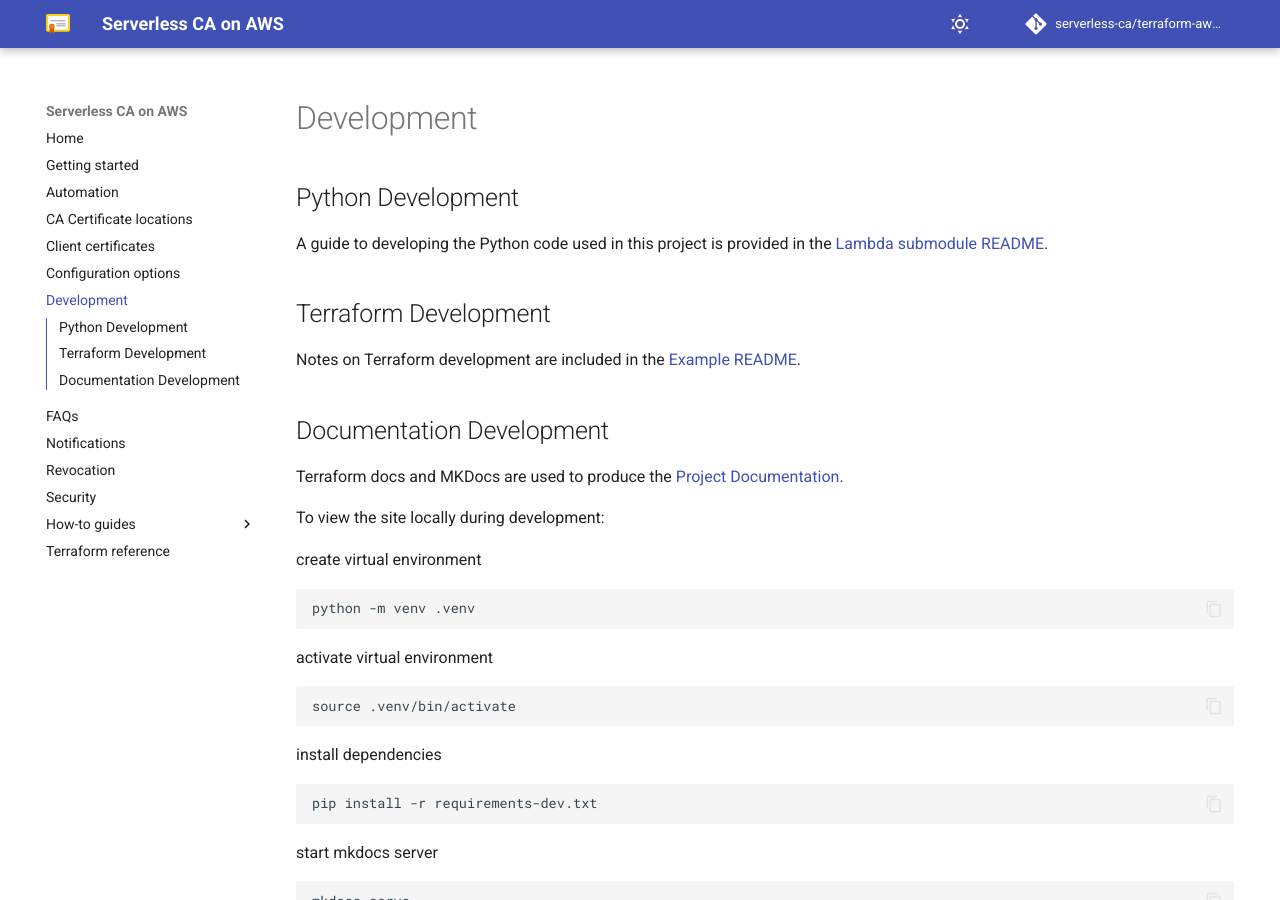
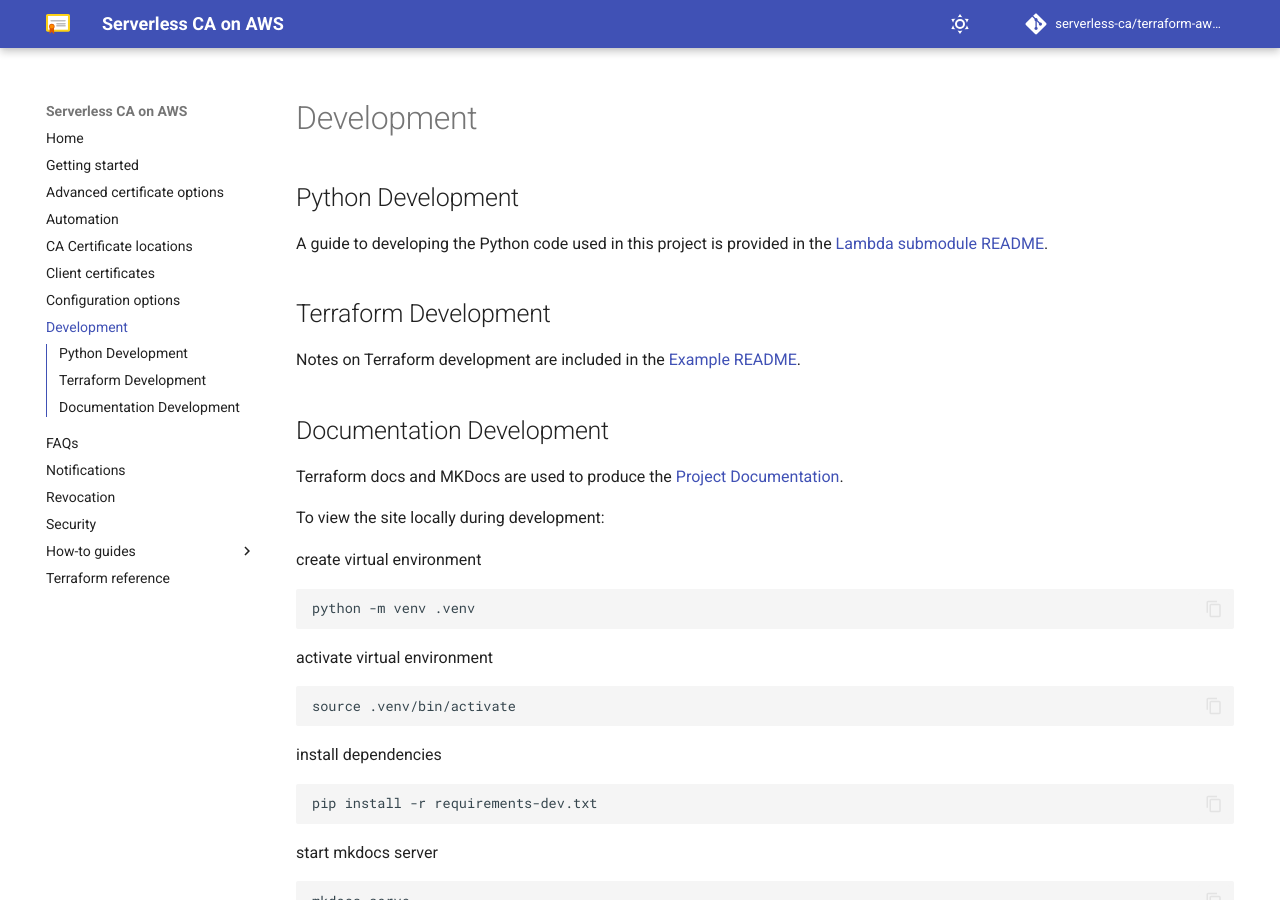
Before and after one commit to serverless-ca/terraform-aws-ca, an MkDocs documentation site: the page built from docs/development.md, in a window 1280 px wide and 900 px high. Built offline with MkDocs 1.6.1 and Material for MkDocs 9.7.7, drawn with Linux system fonts in a browser that asks for light colours; comment, search, counter and statistics services are not loaded.

Commit message:
Navigation to new page

```diff
--- a/mkdocs.yml
+++ b/mkdocs.yml
@@ -47,6 +47,7 @@
 nav:
   - Home: index.md
   - Getting started: getting-started.md
+  - Advanced certificate options: certificate-options.md
   - Automation: automation.md
   - CA Certificate locations: locations.md
   - Client certificates: client-certificates.md
```
